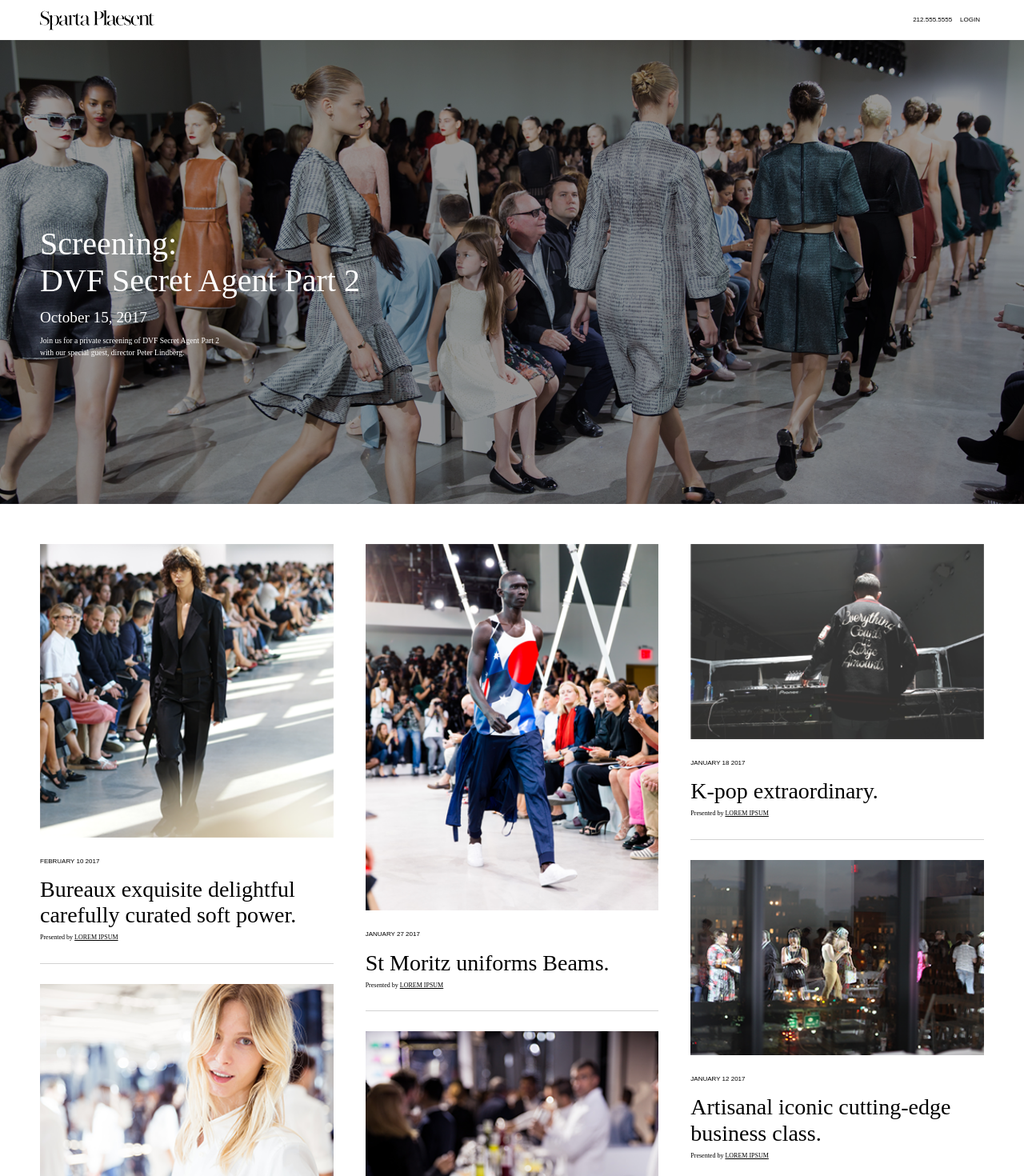
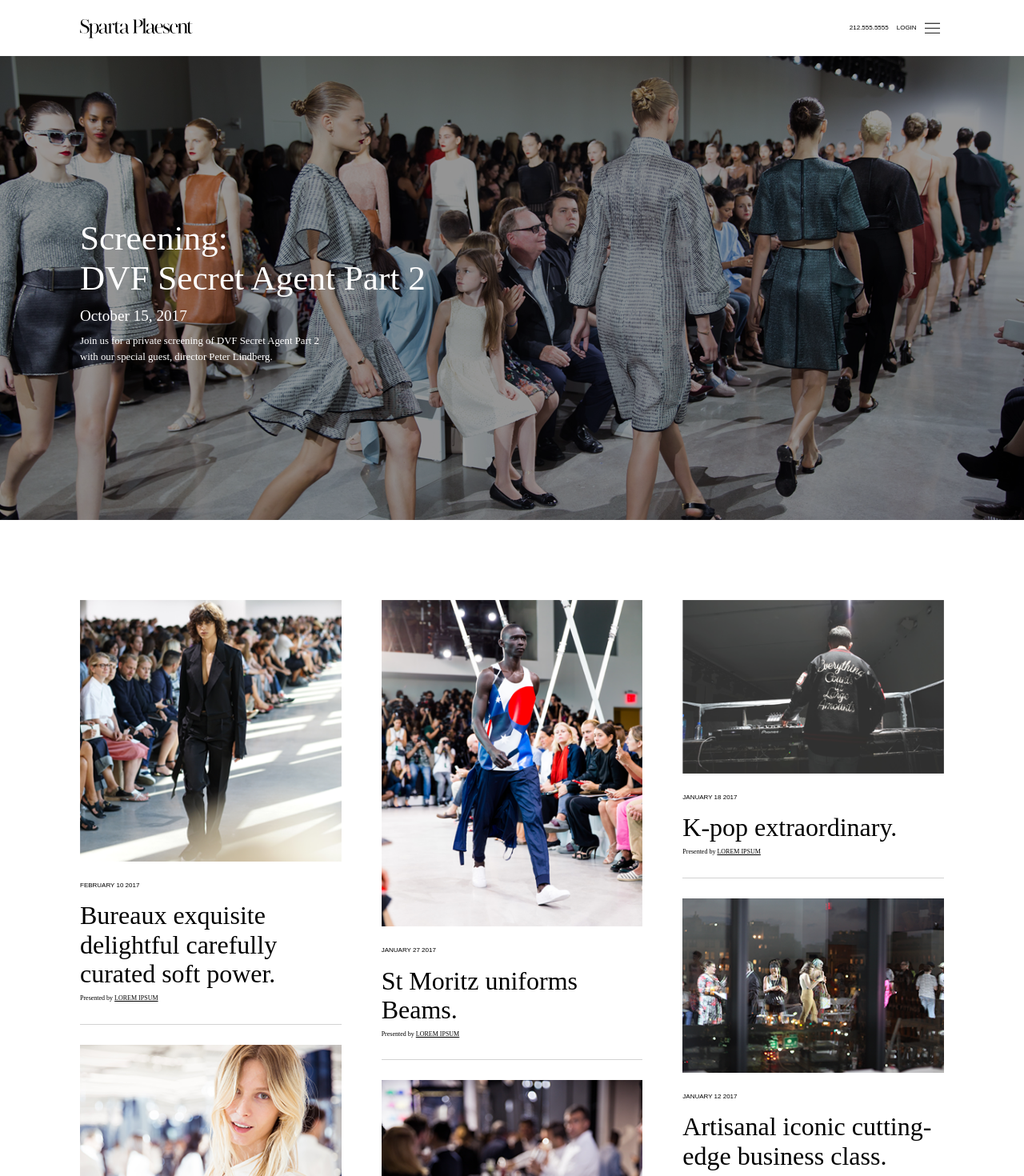
Before and after one commit to irwintsay/code-test, a React (Create React App) app: page / in a window 1280 px wide. Shown: the top 1470 px of the page at 80% size. Built offline with nearby package versions, Linux system fonts and the light colour scheme.

Commit message:
Add mobile responsive styling, add hamburger menu

```diff
--- a/src/components/App.css
+++ b/src/components/App.css
@@ -1,5 +1,6 @@
 .App {
-  margin: 50px auto;
+  margin: 50px auto 25px auto;
+  min-width: 320px;
   max-width: 1440px;
 }
 
@@ -10,3 +11,193 @@
 .springville {
   font-family: '../assets/fonts/Springville-Regular3.otf';
 }
+
+@media only screen and (min-width: 400px) and (max-width: 480px) {
+  .Carousel .large-text {
+    font-size: 1.7em;
+  }
+
+  .footer-item {
+    font-size: .4em;
+  }
+}
+
+@media only screen and (min-width: 481px) {
+  .Carousel .large-text {
+    font-size: 2em;
+  }
+
+  .MasonryItem .title {
+    font-size: 1.3em;
+  }
+
+  .footer-item {
+    font-size: .5em;
+  }
+}
+
+@media only screen and (min-width: 641px) {
+  .App {
+    margin: 50px auto;
+  }
+
+  .NavHeader {
+    padding: 0 50px;
+  }
+
+  .Carousel .hero-1 {
+    height: calc(100vh - 50px);
+  }
+
+  .Carousel .hero-copy {
+    top: 35%;
+    padding-left: 50px;
+  }
+
+  .Carousel .large-text {
+    font-size: 2.2em;
+  }
+
+  .content {
+    -moz-column-count: 3;
+    -moz-column-gap: 25px;
+    -webkit-column-count: 3;
+    -webkit-column-gap: 25px;
+    column-count: 3;
+    column-gap: 25px;
+    width: calc(100% - 100px);
+    margin: 25px 50px;
+  }
+
+  .MasonryGrid {
+    margin: 0 auto 100px 0;
+  }
+}
+
+@media only screen and (min-width: 768px) {
+  .MasonryItem .title {
+    font-size: 1.75em;
+  }
+
+  .Carousel .medium-text {
+    margin: .6em 0;
+    font-size: 1.2em;
+  }
+
+  .Carousel .small-text {
+    display: block;
+    font-size: .8em;
+    line-height: 1.5;
+  }
+}
+
+@media only screen and (min-width: 960px) {
+  .App {
+    margin: 60px auto;
+  }
+  .NavHeader {
+    height: 60px;
+    padding: 0 60px;
+  }
+
+  .Carousel .hero-1 {
+    height: calc(100vh - 60px);
+  }
+
+  .Carousel .hero-copy {
+    padding-left: 60px;
+  }
+
+  .Carousel .large-text {
+    font-size: 2.5em;
+  }
+
+  .content {
+    -moz-column-gap: 30px;
+    -webkit-column-gap: 30px;
+    column-gap: 30px;
+    width: calc(100% - 120px);
+    margin: 30px 60px;
+  }
+
+  .MasonryItem .title {
+    font-size: 2em;
+  }
+}
+
+@media only screen and (min-width: 1100px) {
+  .App {
+    margin: 70px auto;
+  }
+  .NavHeader {
+    height: 70px;
+    padding: 0 100px;
+  }
+
+  .Carousel .hero-1 {
+    height: calc(100vh - 70px);
+  }
+
+  .Carousel .hero-copy {
+    padding-left: 100px;
+  }
+
+  .Carousel .large-text {
+    font-size: 2.7em;
+  }
+
+  .content {
+    -moz-column-gap: 50px;
+    -webkit-column-gap: 50px;
+    column-gap: 50px;
+    width: calc(100% - 200px);
+    margin: 75px 100px;
+  }
+}
+
+@media only screen and (min-width: 1440px) {
+  .App {
+    margin: 80px auto;
+  }
+  .NavHeader {
+    height: 80px;
+    padding: 0 120px;
+  }
+
+  .NavHeader img {
+    height: 40%;
+  }
+
+  .Carousel .hero-1 {
+    height: calc(100vh - 80px);
+  }
+
+  .Carousel .hero-copy {
+    padding-left: 120px;
+  }
+
+  .Carousel .large-text {
+    font-size: 3em;
+  }
+
+  .content {
+    -moz-column-gap: 60px;
+    -webkit-column-gap: 60px;
+    column-gap: 60px;
+    width: calc(100% - 240px);
+    margin: 75px 120px;
+  }
+
+  .MasonryItem {
+    padding-bottom: 30px;
+  }
+
+  .MasonryItem img {
+    margin-top: 30px;
+  }
+
+  .MasonryItem .title {
+    font-size: 2.7em;
+    margin-bottom: .5em;
+  }
+}
--- a/src/components/Carousel/Carousel.css
+++ b/src/components/Carousel/Carousel.css
@@ -22,10 +22,10 @@
 
 .Carousel .hero-copy {
   position: absolute;
-  top: 40%;
+  top: 35%;
   color: #FFF;
   z-index: 3;
-  padding-left: 50px;
+  padding-left: 25px;
 }
 
 .Carousel .overlay {
@@ -44,12 +44,12 @@
 
 .Carousel .large-text {
   display: block;
-  font-size: 2.5em;
+  font-size: 1.2em;
 }
 
 .Carousel .medium-text {
   margin: .6em 0;
-  font-size: 1.2em;
+  font-size: .9em;
 }
 
 .Carousel .small-text {
--- a/src/components/Carousel/Carousel.jsx
+++ b/src/components/Carousel/Carousel.jsx
@@ -12,6 +12,7 @@ class Carousel extends Component {
   }
 
   componentDidMount() {
+    this.checkCarouselRatio();
     window.addEventListener('resize', this.checkCarouselRatio.bind(this));
   }
 
--- a/src/components/MasonryGrid/MasonryGrid.css
+++ b/src/components/MasonryGrid/MasonryGrid.css
@@ -1,17 +1,17 @@
 .MasonryGrid {
   width: 100%;
-  margin: 0 auto 100px 0;
+  margin: 0 auto 50px 0;
 }
 
 .content {
-  -moz-column-count: 3;
-  -moz-column-gap: 40px;
-  -webkit-column-count: 3;
-  -webkit-column-gap: 40px;
-  column-count: 3;
-  column-gap: 40px;
-  width: calc(100% - 100px);
-  margin: 25px 50px;
+  -moz-column-count: 2;
+  -moz-column-gap: 25px;
+  -webkit-column-count: 2;
+  -webkit-column-gap: 25px;
+  column-count: 2;
+  column-gap: 25px;
+  width: calc(100% - 50px);
+  margin: 0px 25px;
 }
 
 .content:hover .MasonryItem {
@@ -38,13 +38,13 @@ only screen and (min-device-width: 768px)
     -webkit-column-count: 2;
     -webkit-column-gap: 25px;
     column-count: 2;
-    column-gap: 50px;
-    width: calc(100% - 100px);
-    margin: 25px 50px;
+    column-gap: 25px;
+    width: calc(100% - 50px);
+    margin: 0px 25px;
   }
 
   .MasonryItem .title {
     display: block;
-    font-size: 1.25em;
+    font-size: 1em;
   }
 }
--- a/src/components/MasonryGrid/MasonryItem.css
+++ b/src/components/MasonryGrid/MasonryItem.css
@@ -22,7 +22,7 @@
 
 .MasonryItem .title {
   display: block;
-  font-size: 1.75em;
+  font-size: 1em;
 }
 
 .MasonryItem:hover {
--- a/src/components/NavHeader/NavHeader.css
+++ b/src/components/NavHeader/NavHeader.css
@@ -4,8 +4,8 @@
   width: 100%;
   top: 0;
   z-index: 10;
-  padding: 0 50px;
-  background-color: white;
+  padding: 0 25px;
+  background-color: #FFF;
 }
 
 .NavHeader * {
@@ -15,7 +15,11 @@
 }
 
 .NavHeader img {
-  height: 50%;
+  height: 35%;
+}
+
+.NavHeader img.right {
+  height: 18%;
 }
 
 .NavHeader .right {
@@ -25,3 +29,7 @@
   font-family: Arial;
   font-size: .5em;
 }
+
+.NavHeader .login:hover {
+  cursor: pointer;
+}
--- a/src/components/NavHeader/NavHeader.jsx
+++ b/src/components/NavHeader/NavHeader.jsx
@@ -1,11 +1,13 @@
 import React from 'react';
 import './NavHeader.css';
 import logo from '../../assets/img/logo.svg';
+import hamburger from '../../assets/img/hamburger.png';
 
 const NavHeader = props => (
   <header className="NavHeader">
     <img src={ logo } alt="Logo" />
-    <span className="right">LOGIN</span>
+    <img className="right" src={ hamburger } alt="Menu" />
+    <span className="login right">LOGIN</span>
     <span className="right">212.555.5555</span>
   </header>
 );
--- a/src/components/SiteFooter/SiteFooter.css
+++ b/src/components/SiteFooter/SiteFooter.css
@@ -5,5 +5,5 @@
 
 .footer-item {
   display: inline;
-  font-size: .5em;
+  font-size: .3em;
 }
```
Also changed, not shown: src/assets/img/hamburger.png (added).
